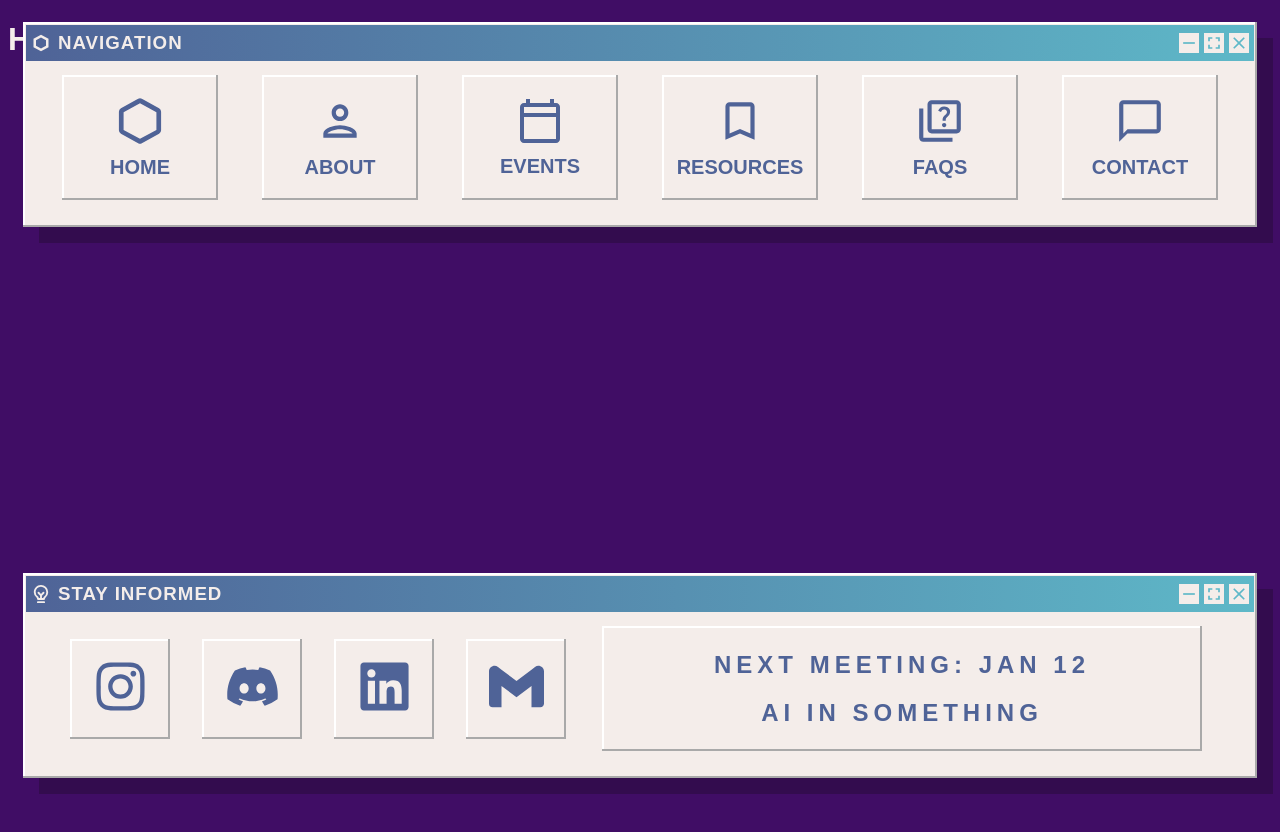
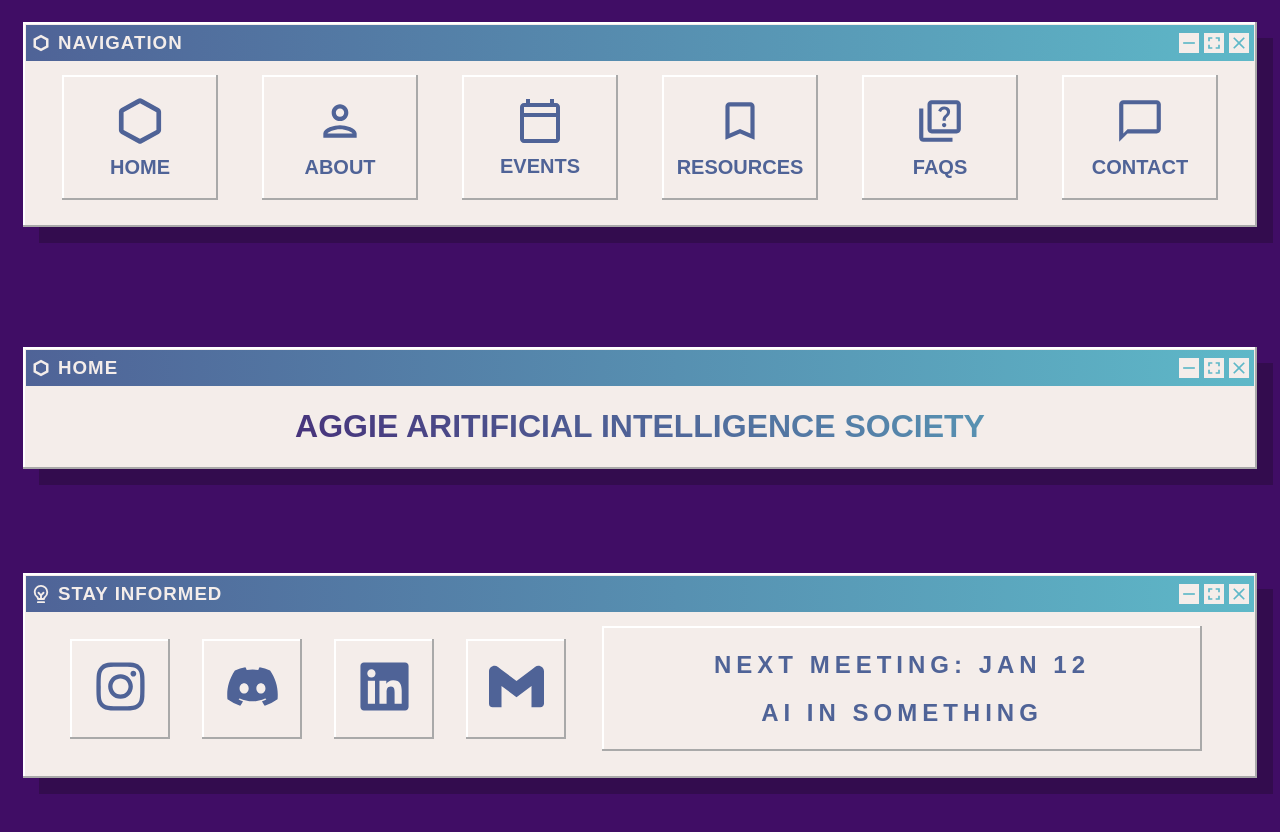
Before and after one commit to gabriel-s-e/AAISWebsite, a Next.js app: page / in a window 1280 px wide. Shown: the top 832 px of the page. Before the commit the page ends 800 px from the top, so only its background shows below. Built offline with nearby package versions, Linux system fonts and the light colour scheme; a web font is replaced by a local one.

Commit message:
Added homepage window and title. Changed file location of some styles.

```diff
--- /dev/null
+++ b/src/app/Home.module.css
@@ -0,0 +1,17 @@
+#homeWindow {
+    margin-left: auto;
+    margin-right: auto;
+    color: #4f6397; /* Set text color to blue */
+    margin-bottom: 60px; /* Set this to the height of the footer */
+}
+
+#homeTitle {
+    background-color: #4f6397;
+    background-image: linear-gradient(45deg, #400d65, #4f6397, #5eb8c8);
+    background-size: 100%;
+    -webkit-background-clip: text;
+    -moz-background-clip: text;
+    background-clip: text;
+    -webkit-text-fill-color: transparent;
+    -moz-text-fill-color: transparent;
+}
--- a/src/app/about/page.jsx
+++ b/src/app/about/page.jsx
@@ -10,10 +10,10 @@ export default function About() {
   return (
     <div>
       <Navbar />
-      <div className={styles.contentContainer}>
+      <div className="contentContainer">
         <div className="window" id={styles.aboutContainer}>
           <WindowTop WindowIcon={MdOutlinePerson} title={"About"}/>
-          <h2 className={styles.title}>MEET THE OFFICERS</h2>
+          <h2 className="title">Meet The Officers</h2>
           <div className={styles.officersContainer}>
 
             {/* Top Row with 2 Officers */}
--- a/src/app/page.jsx
+++ b/src/app/page.jsx
@@ -1,11 +1,19 @@
-import Navbar from "./components/Navbar"
-import Footer from "./components/Footer"
+import Navbar from "./components/Navbar";
+import Footer from "./components/Footer";
+import WindowTop from "./components/WindowTop";
+import { CgShapeHexagon } from "react-icons/cg";
+import styles from './Home.module.css';
 
 export default function Page() {
     return (
         <div>
             <Navbar />
-            <h1>home</h1>
+            <div className="contentContainer">
+                <div className="window" id="homeWindow">
+                    <WindowTop WindowIcon={CgShapeHexagon} title={"Home"}/>
+                    <h1 className="title" id={styles.homeTitle}>Aggie Aritificial Intelligence Society</h1>
+                </div>
+            </div>
             <Footer />
         </div>
     )
--- a/src/app/styles/globals.css
+++ b/src/app/styles/globals.css
@@ -7,7 +7,7 @@
 
 body {
   background-color: #400d65;
-  color: #f4edea;
+  color: #4f6397;
 }
 
 html {
@@ -17,6 +17,18 @@ html {
 
 h1 {
   text-transform: uppercase;
+}
+h2 {
+  text-transform: uppercase;
+}
+
+.contentContainer {
+  display: flex;
+  flex-direction: column;
+  justify-content: center;
+  align-items: center;
+  min-height: 100vh; /* Adjust as needed */
+  padding-bottom: 60px; /* Adjust as needed to create space above the footer */
 }
 
 .window {
@@ -35,3 +47,7 @@ h1 {
   /* content positioning */
   padding: 3px;
 }
+
+.title {
+  text-align: center;
+}
```
Also changed, not shown: src/app/about/About.module.css (+0 -14 lines).
